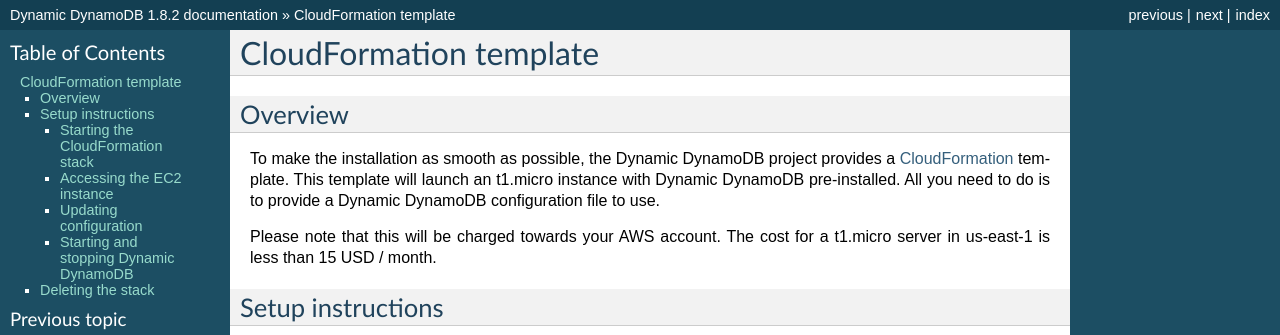
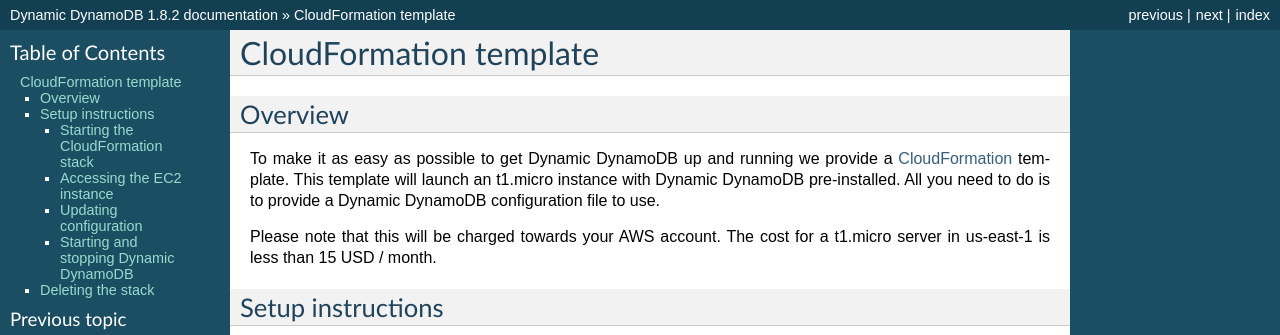
Before and after one commit to sebdah/dynamic-dynamodb, a Sphinx documentation site: the page built from docs/cloudformation_template.rst, in a window 1280 px wide. Shown: the top 335 px of the page. Built offline with Sphinx 7.4.7, drawn with Linux system fonts in a browser that asks for light colours.

Commit message:
Polished the overview text

```diff
--- a/docs/cloudformation_template.rst
+++ b/docs/cloudformation_template.rst
@@ -4,7 +4,7 @@
 Overview
 --------
 
-To make the installation as smooth as possible, the Dynamic DynamoDB project provides a `CloudFormation <http://aws.amazon.com/cloudformation/>`__ template. This template will launch an t1.micro instance with Dynamic DynamoDB pre-installed. All you need to do is to provide a Dynamic DynamoDB configuration file to use.
+To make it as easy as possible to get Dynamic DynamoDB up and running we provide a `CloudFormation <http://aws.amazon.com/cloudformation/>`__ template. This template will launch an t1.micro instance with Dynamic DynamoDB pre-installed. All you need to do is to provide a Dynamic DynamoDB configuration file to use.
 
 Please note that this will be charged towards your AWS account. The cost for a t1.micro server in us-east-1 is less than 15 USD / month.
 
```
